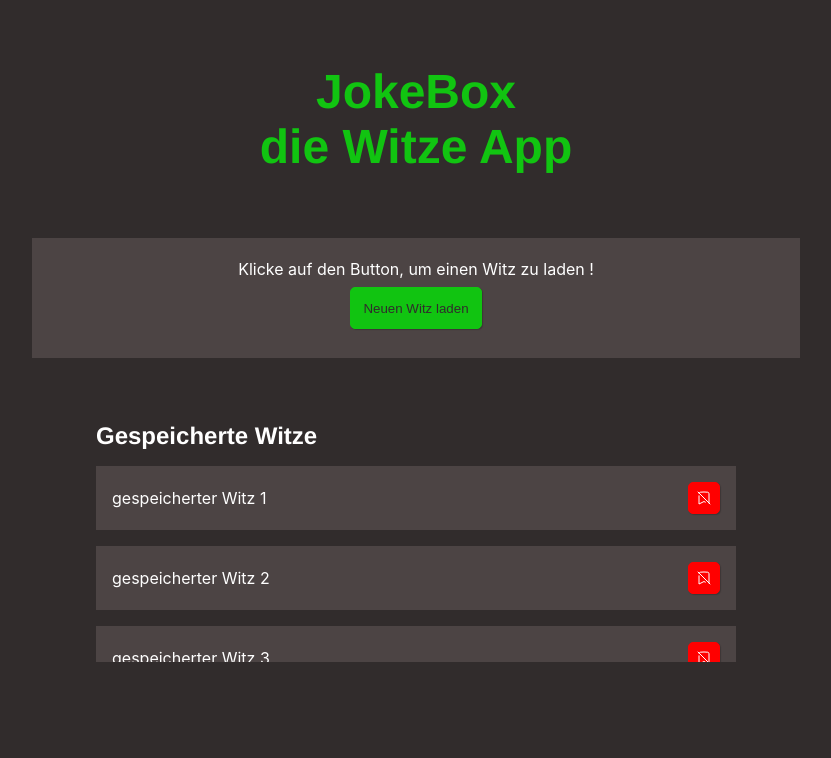
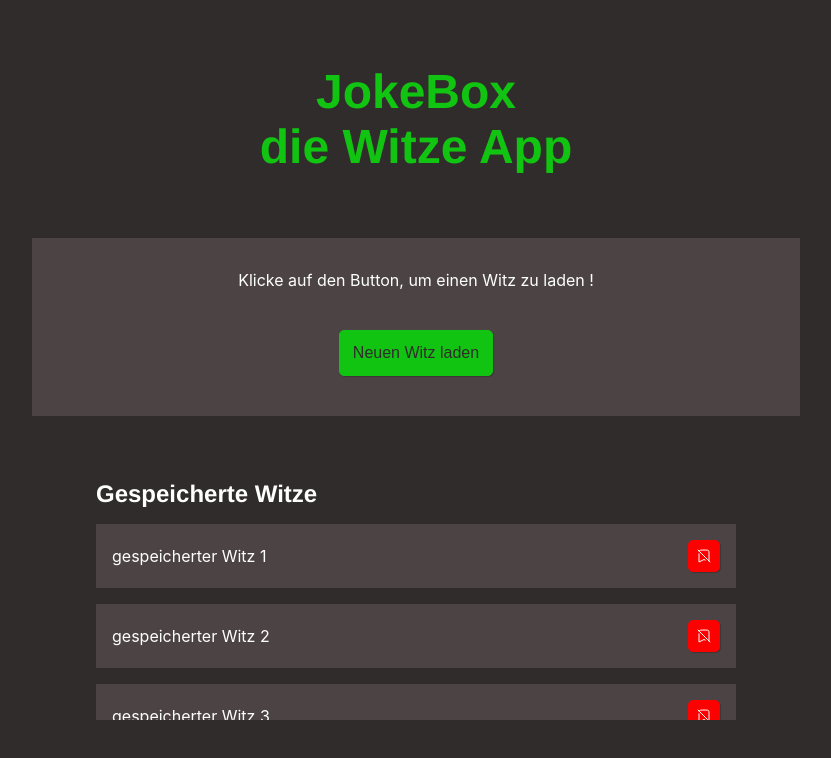
Before and after one commit to Steven0age/jokebox, a React (Vite) app: page / in a window 1280 px wide. Shown: the top 758 px of the page, without its empty margins (224-1055 px from the left). Built offline with nearby package versions, Linux system fonts and the light colour scheme; a web font is replaced by a local one.

Commit message:
show button "Witz speichern" after a joke is loaded; minor styling optimizations (Button and JokeCard)

```diff
--- a/src/components/Button/Button.scss
+++ b/src/components/Button/Button.scss
@@ -8,6 +8,7 @@
   flex-shrink: 0;
   @include centered-row();
   gap: 0.3rem;
+  font-size: 16px;
 
   &--primary {
     background-color: $primary-color;
--- a/src/components/ButtonBar/ButtonBar.tsx
+++ b/src/components/ButtonBar/ButtonBar.tsx
@@ -4,7 +4,7 @@ import SaveIcon from "../Icons/SaveIcon";
 import { useJokes } from "../../context/JokeContext";
 
 export default function ButtonBar() {
-  const { loadNewJoke } = useJokes();
+  const { loadNewJoke, actualJoke } = useJokes();
   return (
     <div className="button-bar">
       <Button
@@ -14,9 +14,9 @@ export default function ButtonBar() {
       ></Button>
       <Button
         buttonClass={"button button--secondary"}
-        buttonText={"[TEST - witz laden]Witz speichern"}
+        buttonText={"Witz speichern"}
         buttonIcon={<SaveIcon />}
-        buttonDisabled={true}
+        buttonDisabled={!actualJoke}
       ></Button>
     </div>
   );
--- a/src/components/JokeCard/JokeCard.scss
+++ b/src/components/JokeCard/JokeCard.scss
@@ -1,3 +1,5 @@
 .joke-card {
   @include gray-field();
+  gap: 2rem;
+  padding: 2rem 0rem;
 }
--- a/src/components/JokeCard/JokeCard.tsx
+++ b/src/components/JokeCard/JokeCard.tsx
@@ -9,7 +9,11 @@ export default function JokeCard() {
 
   return (
     <Card childClassName={"joke-card"}>
-      <CurrentJoke JokeText={actualJoke} />
+      <CurrentJoke
+        JokeText={
+          actualJoke ?? "Klicke auf den Button, um einen Witz zu laden !"
+        }
+      />
 
       <ButtonBar />
     </Card>
--- a/src/context/JokeContext.tsx
+++ b/src/context/JokeContext.tsx
@@ -4,7 +4,7 @@ import { useState, createContext, useContext } from "react";
 import { getJoke } from "../api/api";
 
 type JokeContextType = {
-  actualJoke: string;
+  actualJoke: string | null;
   loadNewJoke: () => Promise<void>;
 };
 
@@ -13,9 +13,7 @@ export const JokeContext = createContext<JokeContextType | undefined>(
 );
 
 export function JokeProvider({ children }: { children: React.ReactNode }) {
-  const [actualJoke, setCurrentJoke] = useState(
-    "Klicke auf den Button, um einen Witz zu laden !"
-  );
+  const [actualJoke, setCurrentJoke] = useState(null);
 
   const loadNewJoke = async () => {
     const newLoadedJoke = await getJoke();
```
